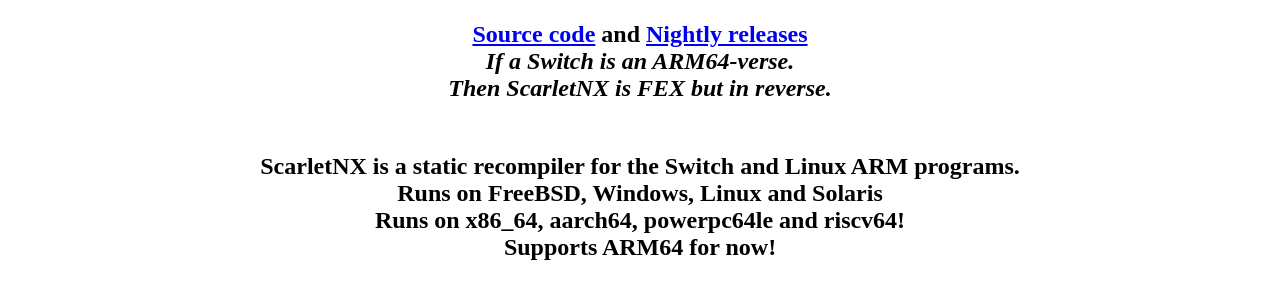
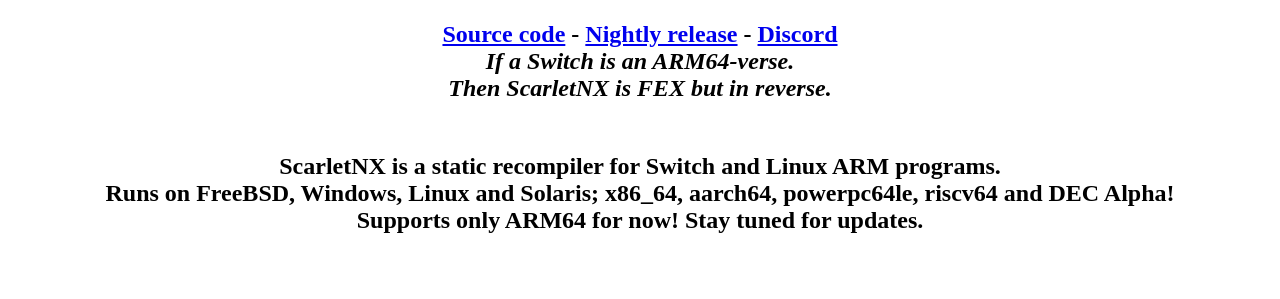
Before and after one commit to odntht/scarletnx.github.io, a plain HTML site: page index.html in a window 1280 px wide. Shown: the part 311-610 px from the top of the page. Drawn offline with Linux system fonts and the light colour scheme.

Commit message:
Update index.html

```diff
--- a/index.html
+++ b/index.html
@@ -5,8 +5,10 @@
       <img src="https://raw.githubusercontent.com/scarletnx/ScarletNX/refs/heads/main/dist/wimsy.svg" alt="Wimsy, the mascot of ScarletNX">
       <h2>
         <a href="https://github.com/scarletnx/ScarletNX">Source code</a>
-        and
-        <a href="https://github.com/scarletnx/ScarletNX/releases/tag/nightly">Nightly releases</a>
+        -
+        <a href="https://github.com/scarletnx/ScarletNX/releases/tag/nightly">Nightly release</a>
+        -
+        <a href="https://discord.gg/tRTRXXbyjp">Discord</a>
         <br>
         <i>
           If a Switch is an ARM64-verse.<br>
@@ -14,10 +16,9 @@
         </i>
         <br>
         <p>
-          ScarletNX is a static recompiler for the Switch and Linux ARM programs.<br>
-          Runs on FreeBSD, Windows, Linux and Solaris<br>
-          Runs on x86_64, aarch64, powerpc64le and riscv64!<br>
-          Supports ARM64 for now!<br>
+          ScarletNX is a static recompiler for Switch and Linux ARM programs.<br>
+          Runs on FreeBSD, Windows, Linux and Solaris; x86_64, aarch64, powerpc64le, riscv64 and DEC Alpha!<br>
+          Supports only ARM64 for now! Stay tuned for updates.<br>
         </p>
       </h2>
     </center>
```
